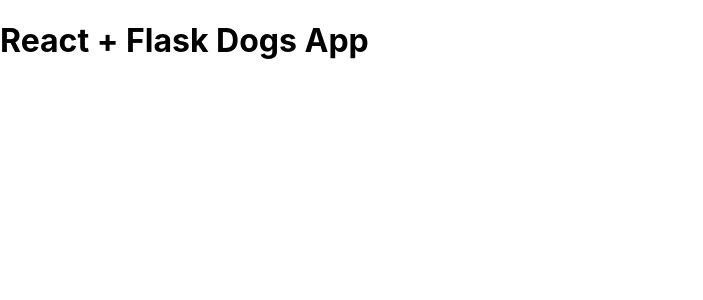
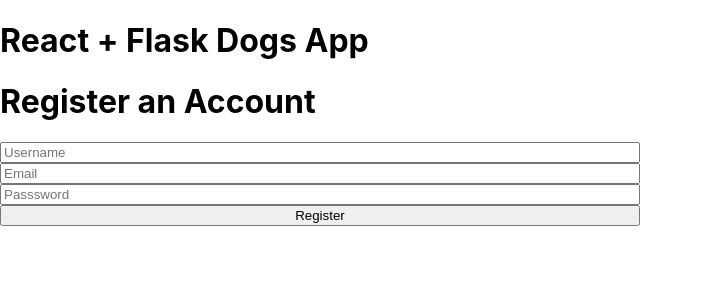
Before and after one commit to pgarbrecht/react-flask-dogs, a React (Create React App) app in the folder dogs-frontend/: page /register in a window 1280 px wide. Shown: the top 300 px of the page, without its empty margins (0-703 px from the left). Built offline with nearby package versions, Linux system fonts and the light colour scheme; no server answers.

Commit message:
front end register form works

```diff
--- a/dogs-frontend/src/App.js
+++ b/dogs-frontend/src/App.js
@@ -3,6 +3,7 @@
 import DogContainer from './components/DogContainer'
 import DogNewForm from './components/DogNewForm'
 import EditDog from './components/EditDog'
+import RegisterForm from './components/RegisterForm'
 
 import {
   BrowserRouter as Router,
@@ -88,6 +89,10 @@
                   dogToEdit={this.state.dogToEdit}
                   handleEditDog={this.handleEditDog} />}
             />
+            <Route
+                path='/register'
+                element={<RegisterForm />}
+            />
         </Routes>
     </Router>
     </>
--- /dev/null
+++ b/dogs-frontend/src/components/RegisterForm.js
@@ -0,0 +1,92 @@
+import React, { Component } from 'react'
+import '../index.css'
+
+class RegisterForm extends Component {
+    constructor(props) {
+        super(props)
+        this.state = {
+            username: '',
+            email: '',
+            password: ''
+        }
+    }
+
+    // handleChange method
+    handleChange = (e) => {
+        this.setState({
+            [e.target.id]: e.target.value
+        })
+        console.log(this.state)
+    }
+
+    // handleSubmit method
+    handleSubmit = (e) => {
+        e.preventDefault()
+        fetch('http://localhost:8000/api/v1/user/register', {
+            method: 'POST',
+            headers: {
+                'Content-Type': 'application/json'
+            },
+            body: JSON.stringify({
+                username: this.state.username,
+                email: this.state.email,
+                password: this.state.password
+            }),
+        })
+
+        // if we can fetch the data from this route, then proceed
+        .then (res => {
+            if(res.ok) {
+                return res.json()
+            }
+            throw new Error(res)
+        })
+
+        .then (resJson => {
+            this.setState({
+                username: '',
+                email: '',
+                password: ''
+            })
+            window.location.href='http://localhost:3000/'
+        })
+        .catch(err => (console.log(err)))
+    }
+
+    render() {
+        return(
+                <div className="newform">
+                    <h1>Register an Account</h1>
+                    <form onSubmit={this.handleSubmit}>
+                        <input
+                            id='username'
+                            type='text'
+                            value={this.state.username}
+                            onChange={this.handleChange}
+                            placeholder='Username'>
+                        </input>
+                        <input
+                            id='email'
+                            type='text'
+                            value={this.state.email}
+                            onChange={this.handleChange}
+                            placeholder='Email'>
+                        </input>
+                        <input
+                            id='password'
+                            type='text'
+                            value={this.state.password}
+                            onChange={this.handleChange}
+                            placeholder='Passsword'>
+                        </input>
+                        <input
+                            type='submit'
+                            value='Register'
+                        />
+                    </form>
+                </div>
+        )
+    }
+}
+
+export default RegisterForm
```
Also changed, not shown: 2 other files (tests, documents, lock files or other folders).
